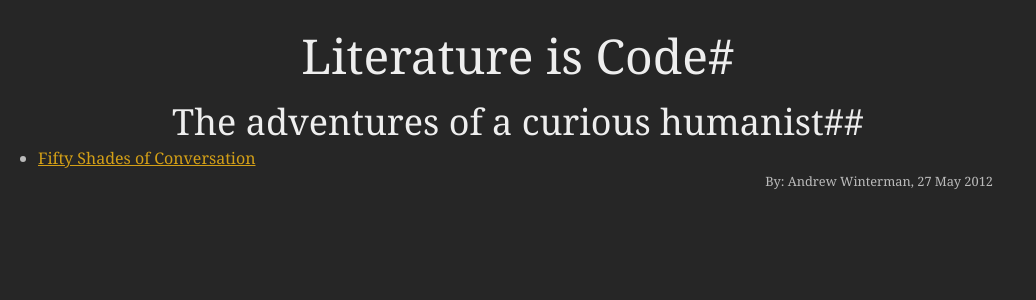
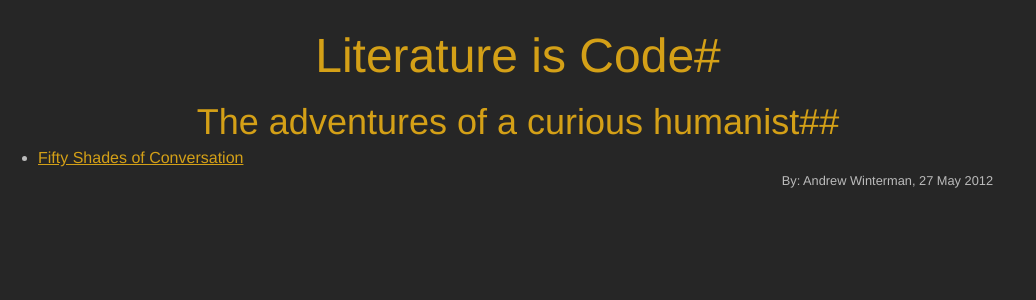
Before and after one commit to AWinterman/awinterman.github.com, a Jekyll site: the page built from index.md, in a window 1280 px wide. Shown: the top 300 px of the page, without its empty margins (0-1036 px from the left). Built offline with Jekyll 4.4.1, drawn with Linux system fonts in a browser that asks for light colours; Markdown is read by kramdown in place of the engine named in the settings.

Commit message:
A few changes

```diff
--- a/css/markdown.css
+++ b/css/markdown.css
@@ -1,6 +1,9 @@
 body{
     margin: 50 auto;
-    font-family: Georgia, Palatino, serif;
+
+	font-family:  "HelveticaNeue-Light", "Helvetica Neue Light", "Helvetica Neue",
+	Helvetica, Arial, "Lucida Grande", sans-serif;
+    /*font-family: Georgia, Palatino, serif;*/
     color: #BBB; /*#444444;*/
     line-height: 1;
     max-width: 960px;
@@ -8,8 +11,8 @@ body{
     background: #262626;
 }
 h1, h2, h3, h4 {
-    color: #EEEEEE;
-    font-weight: 400;
+    color:  #D4A017;
+    font-weight: 550;
     text-align: center;
 }
 .subtitle {
@@ -89,7 +92,8 @@ hr {
 	margin: 5px 5px 15px 15px;
 	float: right;
 	font-size: 80%;
-	font-family: Georgia, Palatino sans-serif;
+	font-family: "HelveticaNeue-Light", "Helvetica Neue Light", "Helvetica Neue",
+	Helvetica, Arial, "Lucida Grande", sans-serif;
 	text-align: center;
 }
 .caption {
```
Also changed, not shown: _posts/2012-5-27-50-Shades-of-Conversation.md (+3 -5 lines).
